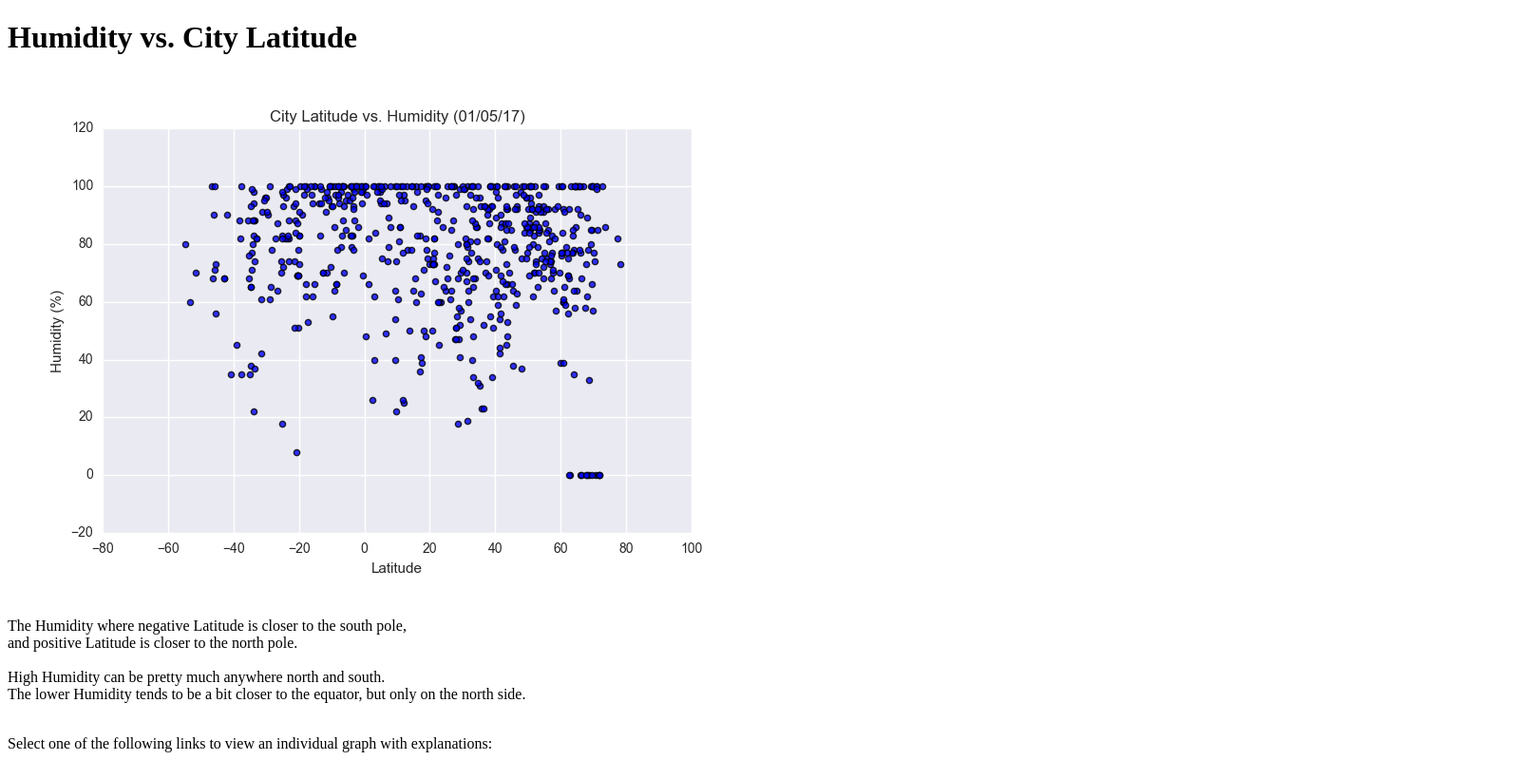
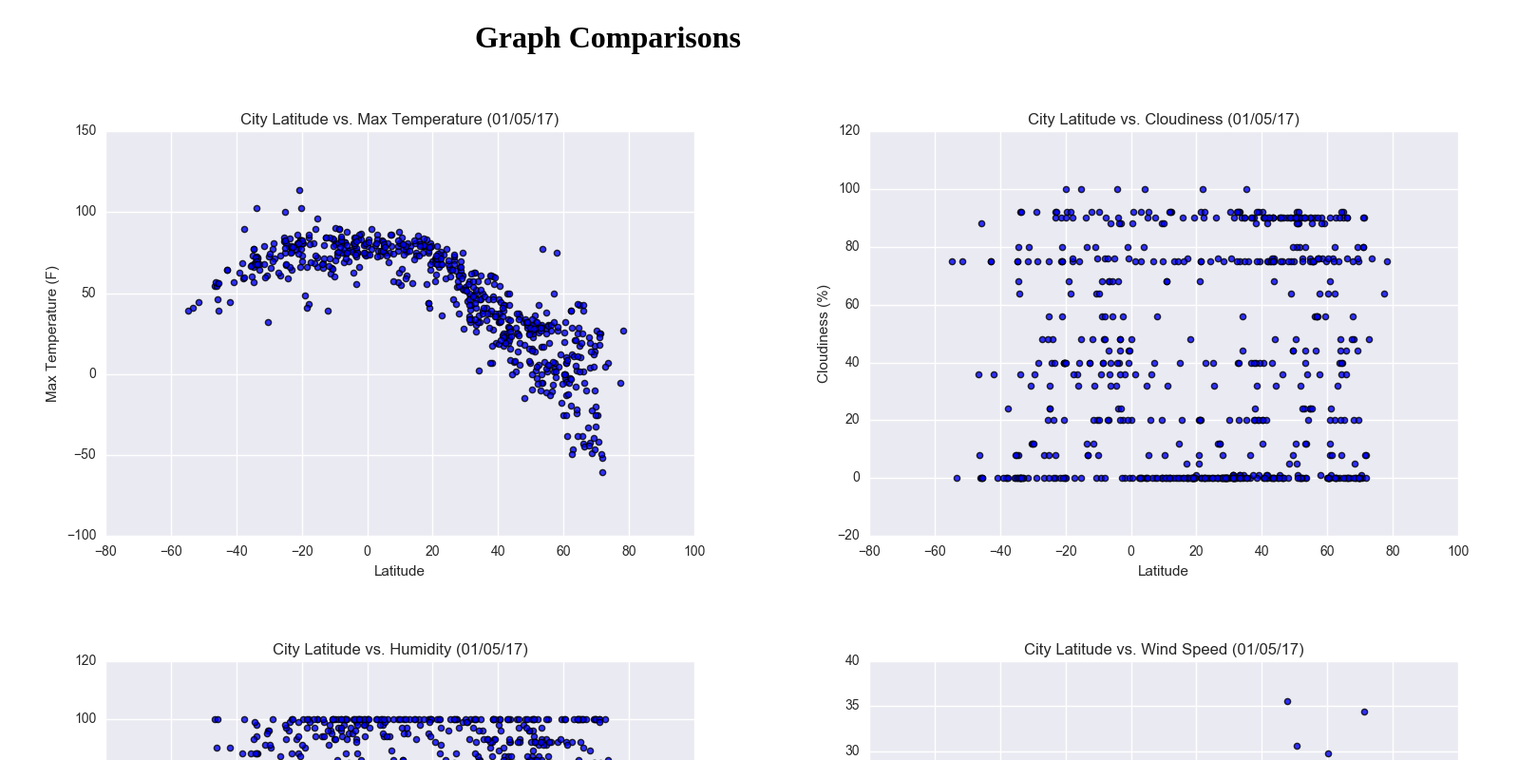
Before and after one commit to DerekLarson77/Weather-API-webpage, a plain HTML site: page comparison.html in a window 1280 px wide. Shown: the top 800 px of the page at 95% size, 1618 px wide, since content can reach past the window. Drawn offline with Linux system fonts and the light colour scheme.

```diff
--- a/comparison.html
+++ b/comparison.html
@@ -3,23 +3,26 @@
 
 <head>
   <meta charset="UTF-8">
-  <title>Humidity</title>
+  <title>Graph Comparisons</title>
 </head>
 
 <body>
     <!-- Explanation -->
-    <h1>Humidity vs. City Latitude</h1>
+    <h1><center>Graph Comparisons</center></h1>
 
-    <!-- Image -->
-    <img src="visualizations/Fig2.png" alt="Humidity" />
-    <br>
 
-    <p>The Humidity where negative Latitude is closer to the south pole,<br>
-        and positive Latitude is closer to the north pole.<br><br>
-        High Humidity can be pretty much anywhere north and south.<br>
-        The lower Humidity tends to be a bit closer to the equator, but only on the north side.</p>
+    <table>
+        <tr>
+          <td><img src="visualizations/Fig1.png" alt="Max Temperature" /></td>
+          <td><img src="visualizations/Fig3.png" alt="Cloudiness" /></td>
+        </tr>
+        <tr>
+          <td><img src="visualizations/Fig2.png" alt="Humidity" /></td>
+          <td><img src="visualizations/Fig4.png" alt="Wind Speed" /></td>
+        </tr>
+      </table>
 
-    <p><br>Select one of the following links to view an individual graph with explanations:</p>
+
 
     <ul>
         <li> <a href="maxtemp.html">Maximum Temperature</a></li>
```
Also changed, not shown: data_used.html (+3 -10 lines).
